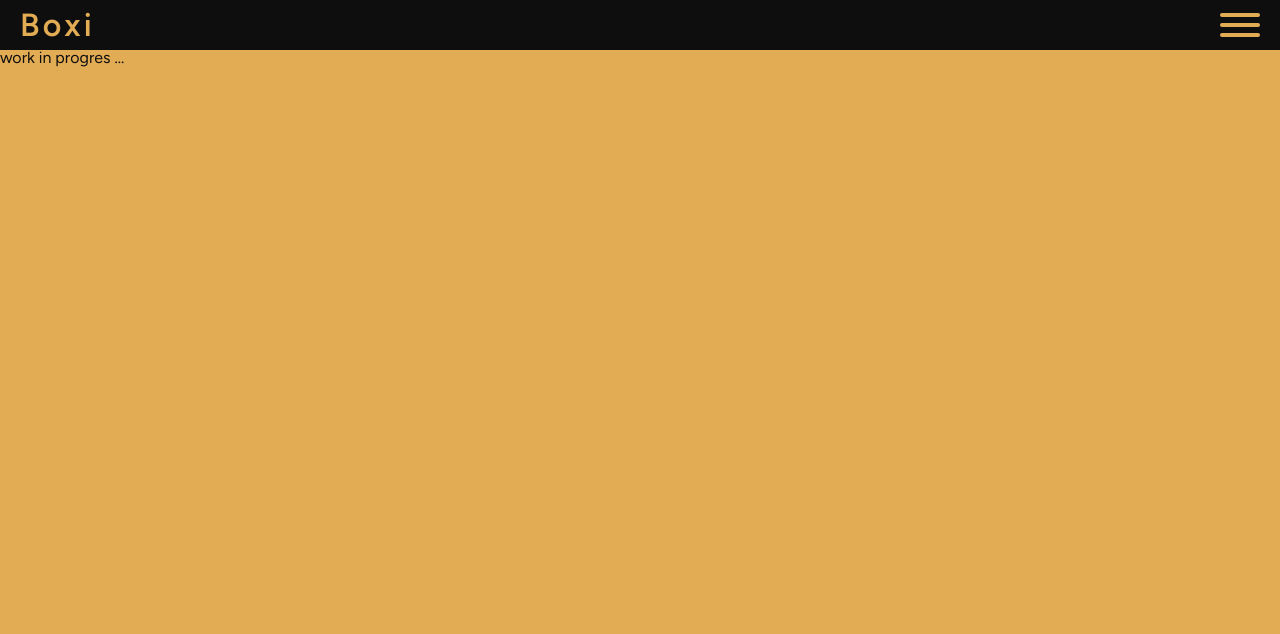
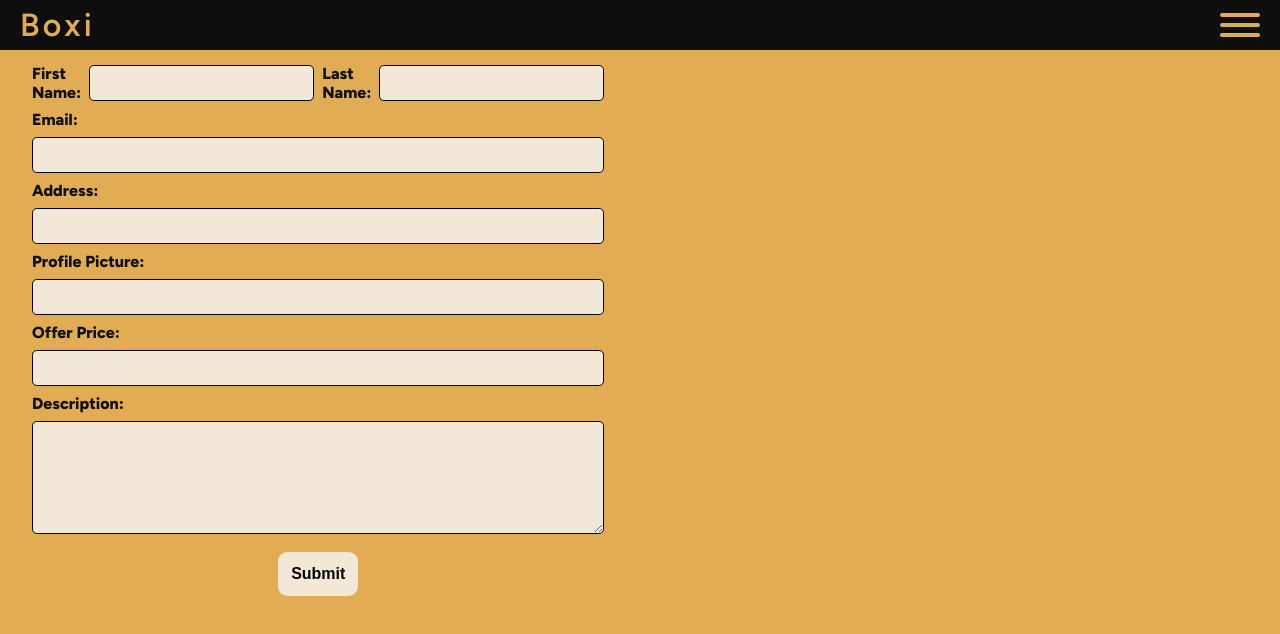
Before and after one commit to chrstphrddtz/boxi, a Next.js app: page /users/1/edit in a window 1280 px wide. Shown: the top 634 px of the page. Built offline with nearby package versions, Linux system fonts and the light colour scheme; no server answers; the database is empty.

Commit message:
add edit profile form

```diff
--- /dev/null
+++ b/components/EditProfileForm.tsx
@@ -0,0 +1,122 @@
+import styled from "styled-components";
+import { StyledButton } from "./StyledButton";
+
+const FormContainer = styled.form`
+  display: grid;
+  gap: 0.5rem;
+  width: 20rem;
+`;
+
+const Wrapper = styled.div`
+  display: flex;
+  flex-direction: row;
+  align-items: center;
+  gap: 0.5rem;
+  @media (max-width: 390px) {
+    display: flex;
+    flex-direction: column;
+    gap: 0.5rem;
+    width: 15rem;
+  }
+`;
+
+const Label = styled.label`
+  font-weight: bold;
+`;
+
+const Input = styled.input`
+  padding: 0.5rem;
+  font-size: inherit;
+  border: 1px solid black;
+  background-color: #f3e8d7;
+  border-radius: 0.3rem;
+  font-size: 1rem;
+`;
+
+const TextArea = styled.textarea`
+  font-family: inherit;
+  border: 1px solid black;
+  border-radius: 0.3rem;
+  background-color: #f3e8d7;
+  padding: 0.5rem;
+  font-size: 1rem;
+`;
+
+export default function EditProfileForm({
+  formName,
+  onSubmit,
+  defaultData,
+}: any) {
+  function handleSubmit(event: any) {
+    event.preventDefault();
+    onSubmit(event);
+  }
+
+  return (
+    <FormContainer aria-labelledby={formName} onSubmit={handleSubmit}>
+      <Wrapper>
+        <Label htmlFor="firstName">First Name: </Label>
+        <Input
+          id="firstName"
+          name="firstName"
+          type="text"
+          defaultValue={defaultData?.firstName}
+          required
+        />
+        <Label htmlFor="lastName">Last Name: </Label>
+        <Input
+          id="lastName"
+          name="lastName"
+          type="text"
+          defaultValue={defaultData?.lastName}
+          required
+        />
+      </Wrapper>
+
+      <Label htmlFor="email">Email: </Label>
+      <Input
+        id="email"
+        name="email"
+        type="email"
+        defaultValue={defaultData?.email}
+        required
+      />
+
+      <Label htmlFor="location">Address: </Label>
+      <Input
+        id="location"
+        name="location"
+        type="text"
+        defaultValue={defaultData?.location}
+        required
+      />
+
+      <Label htmlFor="image">Profile Picture: </Label>
+      <Input
+        id="image"
+        name="image"
+        type="text"
+        defaultValue={defaultData?.image}
+        required
+      />
+
+      <Label htmlFor="price">Offer Price: </Label>
+      <Input
+        id="price"
+        name="price"
+        type="text"
+        defaultValue={defaultData?.price}
+      />
+
+      <Label htmlFor="description">Description:</Label>
+      <TextArea
+        id="description"
+        name="description"
+        rows={5}
+        defaultValue={defaultData?.description}
+      ></TextArea>
+
+      <StyledButton type="submit">Submit</StyledButton>
+    </FormContainer>
+  );
+}
--- a/components/ProfileView.tsx
+++ b/components/ProfileView.tsx
@@ -132,7 +132,7 @@ export default function ProfileView({ user }: any) {
           <OfferDescription>{user.description}</OfferDescription>
         </OfferInfo>
       </OfferContainer>
-      <Link href={`/profile/${user._id}/edit`} passHref legacyBehavior>
+      <Link href={`/users/${user._id}/edit`} passHref legacyBehavior>
         <NewStyledLink>Edit Profile</NewStyledLink>
       </Link>
     </Article>
--- a/src/pages/index.tsx
+++ b/src/pages/index.tsx
@@ -79,8 +79,8 @@ export default function Home() {
         <Container>
           <SignUpLink href={"/api/auth/signup"}>Signup</SignUpLink>
 
-          {/* <a href={"/api/auth/login"}>Login</a>
-          <a href={"/api/auth/logout"}>Logout</a> */}
+          <a href={"/api/auth/login"}>Login</a>
+          <a href={"/api/auth/logout"}>Logout</a>
         </Container>
 
         <Container>
--- a/src/pages/users/[id]/edit.tsx
+++ b/src/pages/users/[id]/edit.tsx
@@ -2,8 +2,16 @@ import { useRouter } from "next/router";
 import useSWR from "swr";
 import useSWRMutation from "swr/mutation";
 
-import Link from "next/link";
-import { StyledLink } from "../../../../components/StyledLink";
+import EditProfileForm from "../../../../components/EditProfileForm";
+import styled from "styled-components";
+
+const Article = styled.article`
+  padding: 1rem;
+  display: grid;
+  grid-template-columns: 2fr 1fr;
+  margin: 1rem;
+
+`;
 
 export default function EditProfile() {
   const router = useRouter();
@@ -42,9 +50,8 @@ export default function EditProfile() {
   }
 
   return (
-    <>
-      <div>work in progres ...</div>
-
-    </>
+    <Article>
+      <EditProfileForm onSubmit={handleEditUser} formName={"edit-profile"} defaultData={user} />
+    </Article>
   );
 }
```
Also changed, not shown: components/SearchFormCopy.tsx (deleted, +0 -155 lines).
